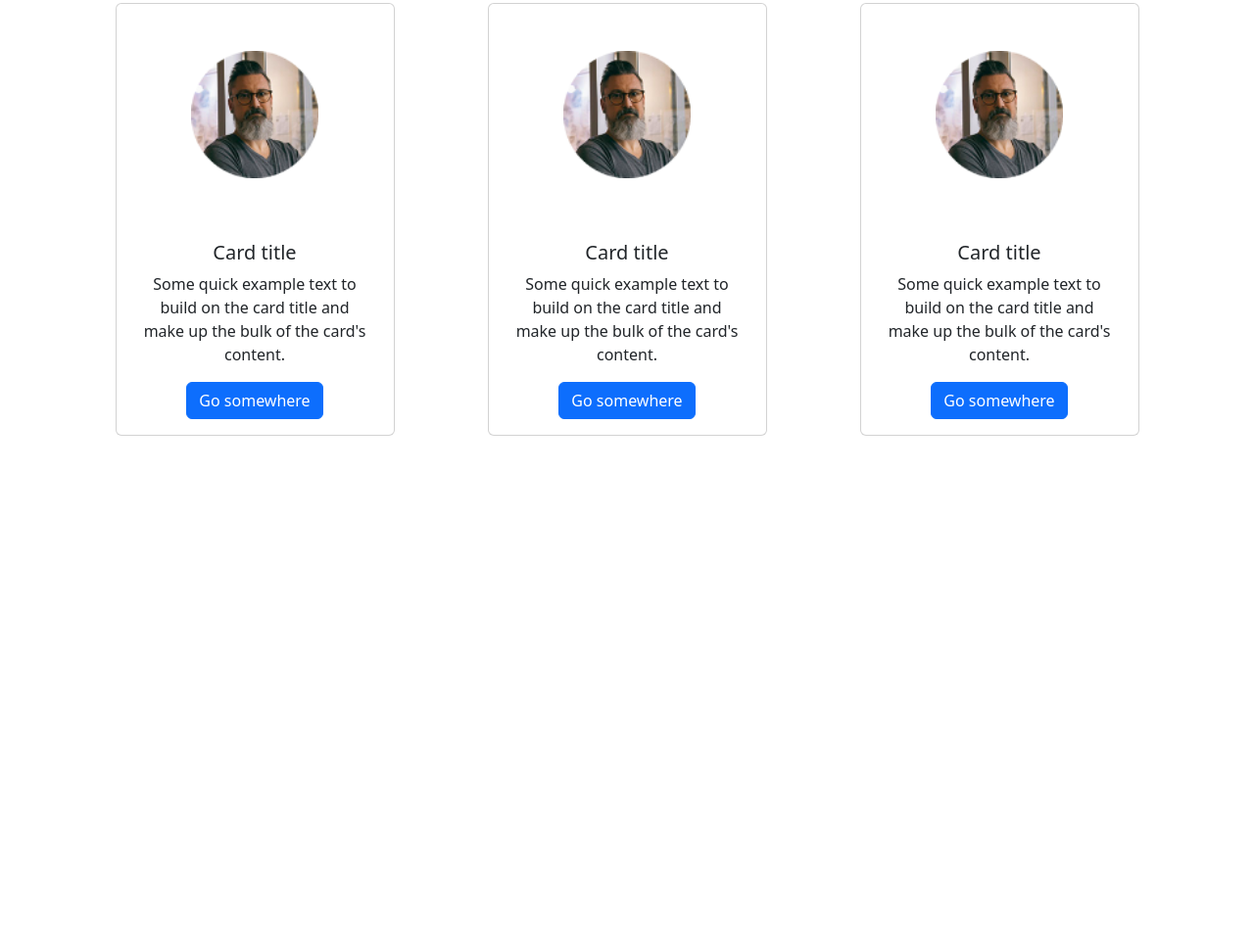
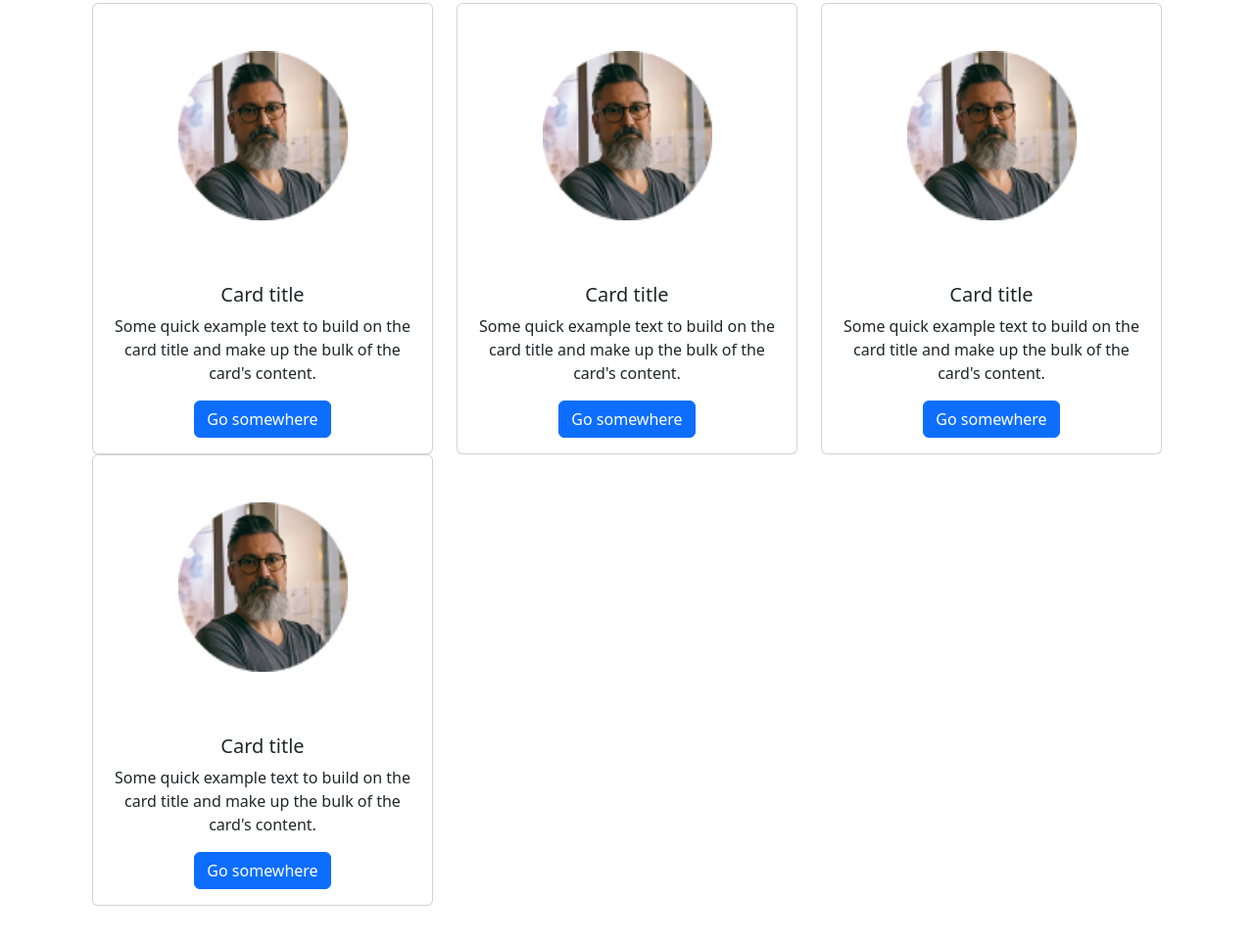
Before and after one commit to foy4748/ph_convention-center, a website: page index.html in a window 1280 px wide. Shown: the part 1448-2412 px from the top of the page at 98% size. Before the commit the page ends 1941 px from the top, so only its background shows below. Drawn offline with Linux system fonts and the light colour scheme.

Commit message:
Our Client section is done

```diff
--- a/index.html
+++ b/index.html
@@ -7,11 +7,13 @@
 
     <!-- IMPORT Bootstrap CSS -->
     <link rel="stylesheet" href="./bootstrap/bootstrap.min.css" />
+
+    <!-- User Au -->
   </head>
 
   <body>
     <!-- HEADER SECTION -->
-    <header>
+    <header class="mx-md-5">
       <nav class="navbar navbar-expand-lg bg-light">
         <div class="container-fluid">
           <a class="navbar-brand" href="#">Abacus Convention Center</a>
@@ -222,9 +224,9 @@
     <section>
       <div class="container my-5">
         <h1 class="text-center">Our Client Says</h1>
-        <div
-          class="row row-cols-12 row-cols-lg-4 d-flex justify-content-md-around"
-        >
+        <div class="container">
+          <div class="row">
+            <div class="col-sm-12 col-md-6 col-lg-4">
               <div class="card">
                 <div class="card-img d-flex justify-content-center my-5">
                   <img
@@ -236,12 +238,14 @@
                 <div class="card-body text-center">
                   <h5 class="card-title">Card title</h5>
                   <p class="card-text">
-                Some quick example text to build on the card title and make up
-                the bulk of the card's content.
+                    Some quick example text to build on the card title and make
+                    up the bulk of the card's content.
                   </p>
                   <a href="#" class="btn btn-primary">Go somewhere</a>
                 </div>
               </div>
+            </div>
+            <div class="col-sm-12 col-md-6 col-lg-4">
               <div class="card">
                 <div class="card-img d-flex justify-content-center my-5">
                   <img
@@ -253,12 +257,14 @@
                 <div class="card-body text-center">
                   <h5 class="card-title">Card title</h5>
                   <p class="card-text">
-                Some quick example text to build on the card title and make up
-                the bulk of the card's content.
+                    Some quick example text to build on the card title and make
+                    up the bulk of the card's content.
                   </p>
                   <a href="#" class="btn btn-primary">Go somewhere</a>
                 </div>
               </div>
+            </div>
+            <div class="col-sm-12 col-md-6 col-lg-4">
               <div class="card">
                 <div class="card-img d-flex justify-content-center my-5">
                   <img
@@ -270,10 +276,31 @@
                 <div class="card-body text-center">
                   <h5 class="card-title">Card title</h5>
                   <p class="card-text">
-                Some quick example text to build on the card title and make up
-                the bulk of the card's content.
+                    Some quick example text to build on the card title and make
+                    up the bulk of the card's content.
                   </p>
                   <a href="#" class="btn btn-primary">Go somewhere</a>
+                </div>
+              </div>
+            </div>
+            <div class="col-sm-12 col-md-6 col-lg-4">
+              <div class="card">
+                <div class="card-img d-flex justify-content-center my-5">
+                  <img
+                    src="./images/person 1.png"
+                    class="card-img-top rounded img-fluid w-50"
+                    alt="..."
+                  />
+                </div>
+                <div class="card-body text-center">
+                  <h5 class="card-title">Card title</h5>
+                  <p class="card-text">
+                    Some quick example text to build on the card title and make
+                    up the bulk of the card's content.
+                  </p>
+                  <a href="#" class="btn btn-primary">Go somewhere</a>
+                </div>
+              </div>
             </div>
           </div>
         </div>
```
Lines whose indentation alone changed are shown as unchanged.
